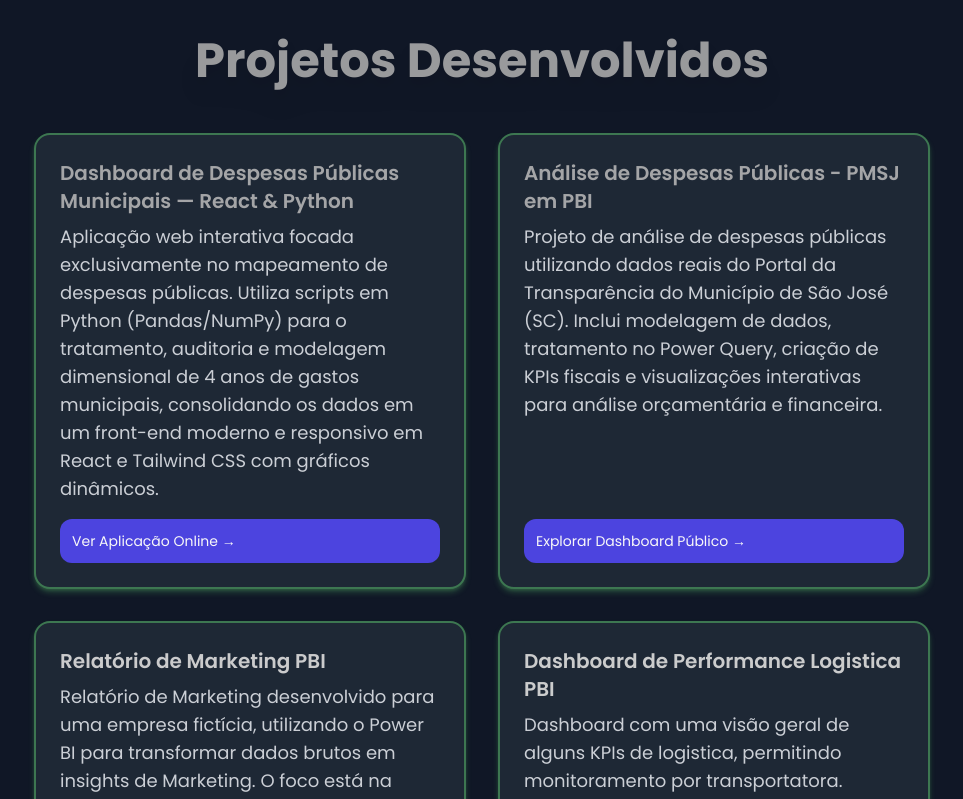
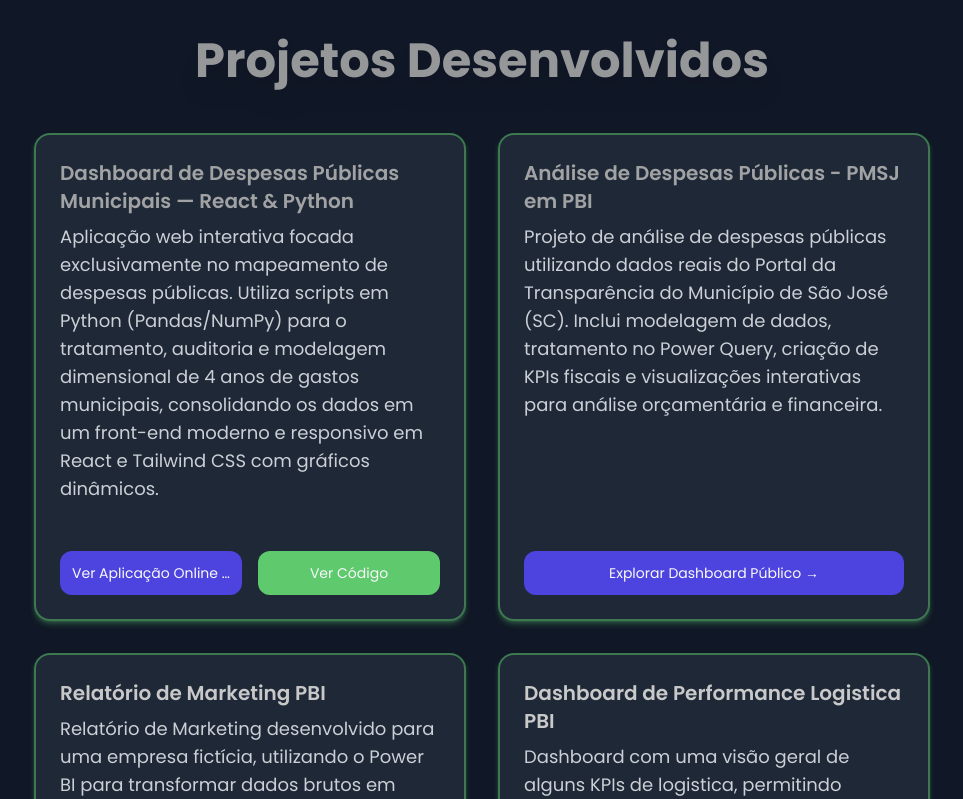
Before and after one commit to ClauSalomoni/ClauSalomoni.github.io, a React (Vite) app: page / in a window 1280 px wide. Shown: the part 1260-2059 px from the top of the page, without its empty margins (158-1121 px from the left). Built offline with nearby package versions, Linux system fonts and the light colour scheme.

Commit message:
feat:salvando alterações locais feitas no card

```diff
--- a/src/components/Projetos.tsx
+++ b/src/components/Projetos.tsx
@@ -12,6 +12,7 @@ interface Projeto {
   descricao: string;
   link: string;
   textoLink: string;
+  linkGithub?: string; // opcional
 }
 
 function isProjeto(obj: unknown): obj is Projeto {
@@ -21,7 +22,9 @@ function isProjeto(obj: unknown): obj is Projeto {
     typeof projeto.titulo === 'string' &&
     typeof projeto.descricao === 'string' &&
     typeof projeto.link === 'string' &&
-    typeof projeto.textoLink === 'string'
+    typeof projeto.textoLink === 'string' &&
+    // Valida se o linkGithub não existe OU se é uma string quando fornecido
+    (projeto.linkGithub === undefined || typeof projeto.linkGithub === 'string')
   );
 }
 
@@ -53,14 +56,31 @@ export default function Projetos() {
                 {projeto.descricao}
               </Paragraph>
 
+              <div className="mt-6 sm:mt-8 flex flex-col sm:flex-row w-full gap-2.5 sm:gap-4 min-w-0">
+             {projeto.link && (
                 <Button
                   href={projeto.link}
                   variant="primary"
                   external
-                className="mt-auto"
+                  className="w-full sm:flex-1 text-center truncate"
                 >
                   {projeto.textoLink}
                 </Button>
+              )}
+
+              {/* Botão do Código / GitHub (só aparece se existir projeto.linkGithub) */}
+              {projeto.linkGithub && (
+                <Button
+                  href={projeto.linkGithub}
+                  variant="accent"
+                  external
+                  className="w-full sm:flex-1 text-center truncate"
+                >
+                  {t('projetos.ver_codigo', 'Ver Código')} {/* Ex: "Ver Código" */}
+                </Button>
+              )}
+              </div>
+
             </Card>
           ))}
         </Grid>
--- a/src/i18n/locales/en.json
+++ b/src/i18n/locales/en.json
@@ -31,12 +31,14 @@
   },
   "projetos": {
     "titulo_secao": "Projects & Technical Experience",
+    "ver_codigo": "Code",
     "items": [
       {
         "titulo": "Municipal Expenditures Dashboard — React & Python",
         "descricao": "An interactive web application showcasing an end-to-end data pipeline. Features a data processing and ETL backend built with Python (Pandas/NumPy) to clean and model 4 years of municipal public expenditures. React/Tailwind frontend for interactive charts and financial KPIs.",
         "link": "https://saojose-transparente-psi.vercel.app/",
-        "textoLink": "View Live Application →"
+        "textoLink": "View Live Application →",
+        "linkGithub": "https://github.com/ClauSalomoni/saojose-transparente"
       },
 
       {
@@ -85,7 +87,8 @@
         "titulo": "Community Collaboration",
         "descricao": "Contributing with refactoring and responsiveness adjustments, creating reusable components. Replacing AI images with real photos. My first hands-on experience collaborating with a tech community.",
         "link": "https://clausalomoni.github.io/site-pyladies-floripa/",
-        "textoLink": "PyLadies Floripa - Website Demo →"
+        "textoLink": "PyLadies Floripa - Website Demo →",
+        "linkGithub": "https://github.com/pyladies-floripa-site/pyladies-floripa-website"
       },
       {
         "titulo": "Interactive Dashboard",
--- a/src/i18n/locales/pt.json
+++ b/src/i18n/locales/pt.json
@@ -32,12 +32,14 @@
   },
   "projetos": {
     "titulo_secao": "Projetos Desenvolvidos",
+    "ver_codigo": "Ver Código",
     "items": [
       {
         "titulo": "Dashboard de Despesas Públicas Municipais — React & Python",
         "descricao": "Aplicação web interativa focada exclusivamente no mapeamento de despesas públicas. Utiliza scripts em Python (Pandas/NumPy) para o tratamento, auditoria e modelagem dimensional de 4 anos de gastos municipais, consolidando os dados em um front-end moderno e responsivo em React e Tailwind CSS com gráficos dinâmicos.",
         "link": "https://saojose-transparente-psi.vercel.app/",
-        "textoLink": "Ver Aplicação Online →"
+        "textoLink": "Ver Aplicação Online →",
+        "linkGithub": "https://github.com/ClauSalomoni/saojose-transparente"
       },
 
       {
@@ -86,7 +88,8 @@
         "titulo": "Colaboração em comunidade",
         "descricao": "Contribuindo com refatoração e ajustes de responsividade, criando componentes reutilizáveis. Substituindo imagens de IA por fotos reais. Minha primeira experiência prática em colaboração com uma comunidade de tecnologia",
         "link": "https://clausalomoni.github.io/site-pyladies-floripa/",
-        "textoLink": "PyLadies Floripa - Site Demo→"
+        "textoLink": "PyLadies Floripa - Site Demo→",
+        "linkGithub": "https://github.com/pyladies-floripa-site/pyladies-floripa-website"
       },
       {
         "titulo": "Dashboard Interativo",
```
Lines whose indentation alone changed are shown as unchanged.
